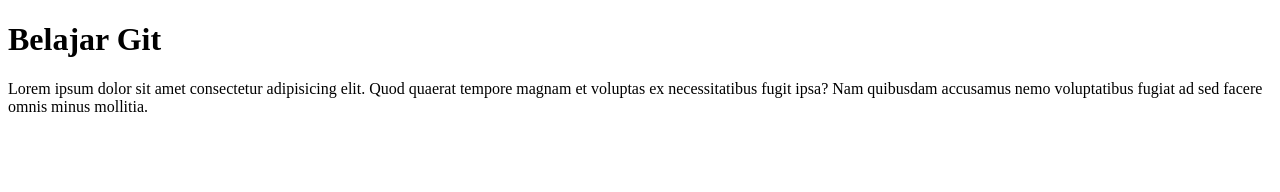
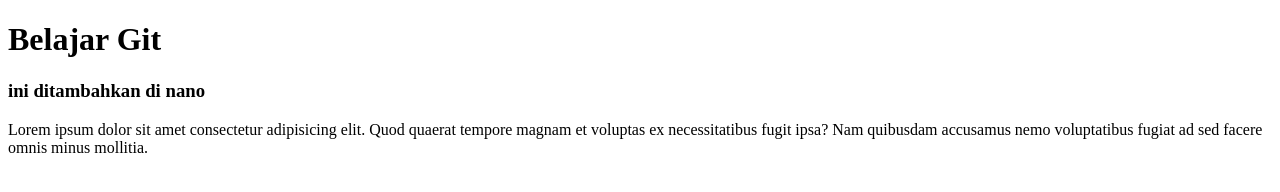
Before and after one commit to Sulaiman06/belajar-git, a plain HTML site: page index.html in a window 1280 px wide. Drawn offline with Linux system fonts and the light colour scheme.

Commit message:
menambah h3

```diff
--- a/index.html
+++ b/index.html
@@ -8,6 +8,7 @@
 </head>
 <body>
     <h1>Belajar Git</h1>
+    <h3>ini ditambahkan di nano</h3>
     <p>
         Lorem ipsum dolor sit amet consectetur adipisicing elit.
         Quod quaerat tempore magnam et voluptas ex necessitatibus
```
